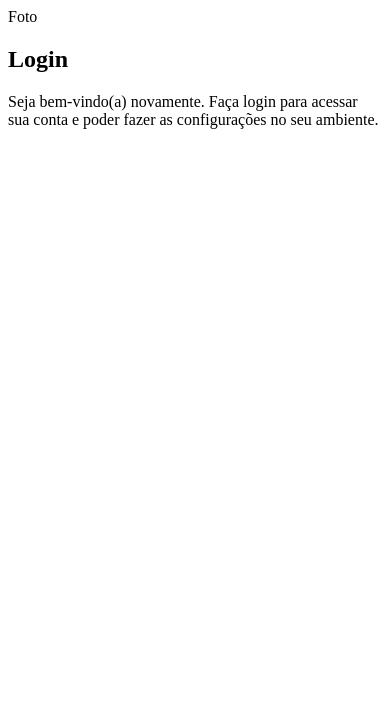
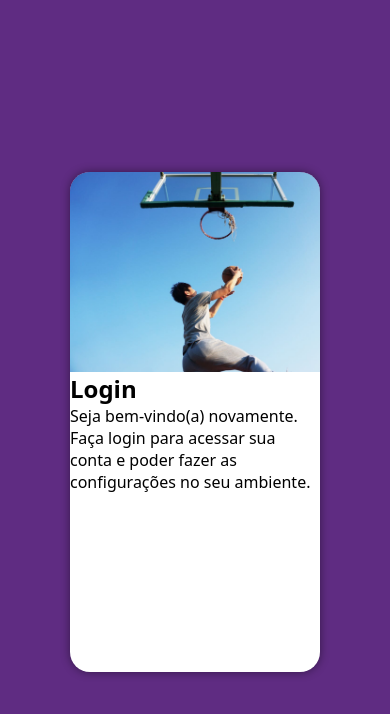
Before and after one commit to alleflucena/Projeto-Login, a plain HTML site: page index.html in a window 390 px wide. Drawn offline with Linux system fonts and the light colour scheme.

Commit message:
Fiz o Mobile First

```diff
--- a/estilos/style.css
+++ b/estilos/style.css
@@ -5,3 +5,49 @@
     Verde: #49a09d
     Lilás: #5f2c82
 */
+
+*{
+    font-family: system-ui, -apple-system, BlinkMacSystemFont, 'Segoe UI', Roboto, Oxygen, Ubuntu, Cantarell, 'Open Sans', 'Helvetica Neue', sans-serif;
+    padding: 0px;
+    margin: 0px;
+    box-sizing: border-box;
+}
+
+body, html {
+    background-color: #5f2c82;
+    height: 100vh;
+    width: 100vw;
+}
+
+main {
+    position: relative;
+    height: 100vh;
+    width: 100vw;
+}
+
+section#login {
+    position: absolute;
+    top: 50%;
+    left: 50%;
+    transform: translate(-50%, -50%);
+    overflow: hidden;
+
+    background-color: white;
+    width: 250px;
+    height: 500px;
+    border-radius: 20px;
+    box-shadow: 0px 0px 10px rgba(0, 0, 0, 0.450);
+}
+
+section#login > div#imagem {
+    display: block;
+    background: #5f2c82 url(../imagens/pexels-pixabay-163452\ \(1\).jpg) no-repeat;
+    background-size: cover;
+    height: 200px;
+}
+
+section#formulario > div#formulario {
+    padding: 10px;
+    display: block;
+
+}
--- a/index.html
+++ b/index.html
@@ -10,7 +10,7 @@
     <main>
         <section id="login">
             <div id="imagem">
-                Foto
+
             </div>
             <div id="formulário">
                 <h1>Login</h1>
```
